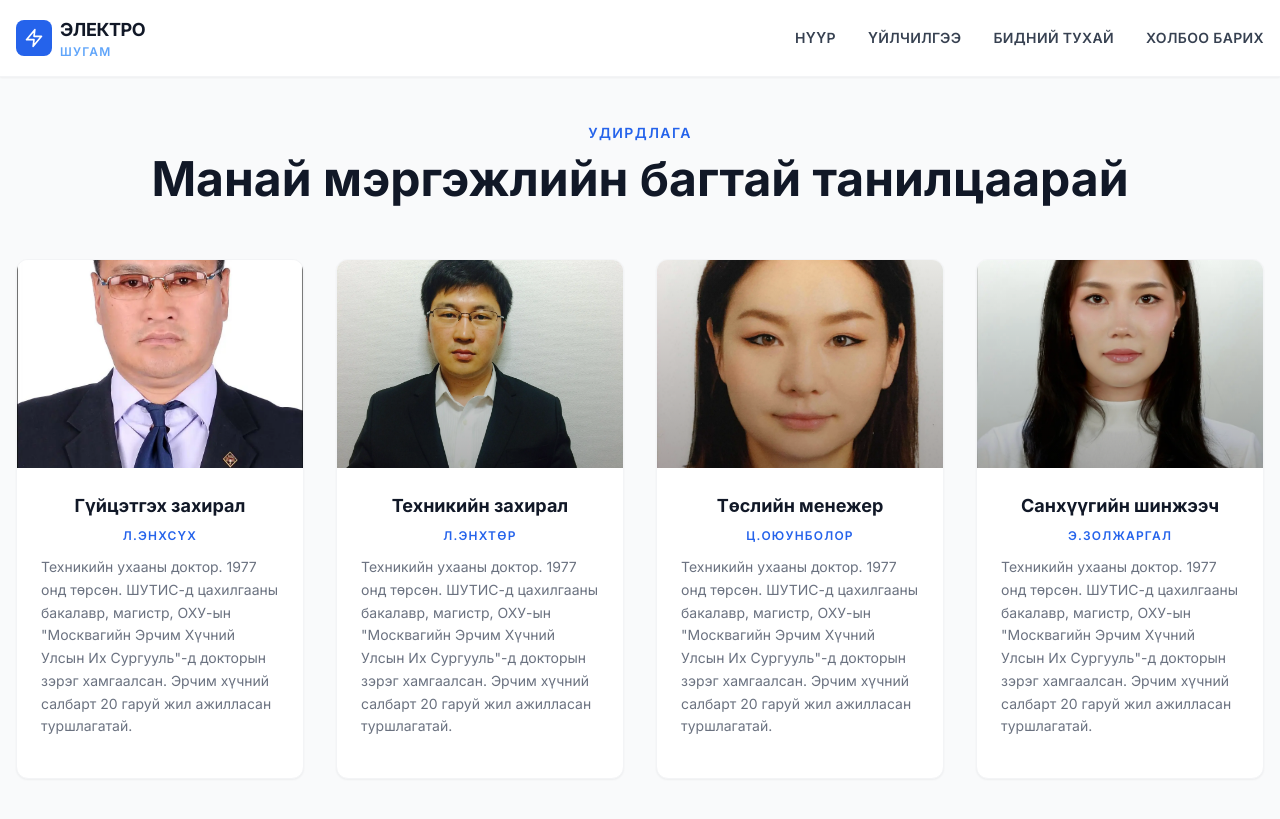
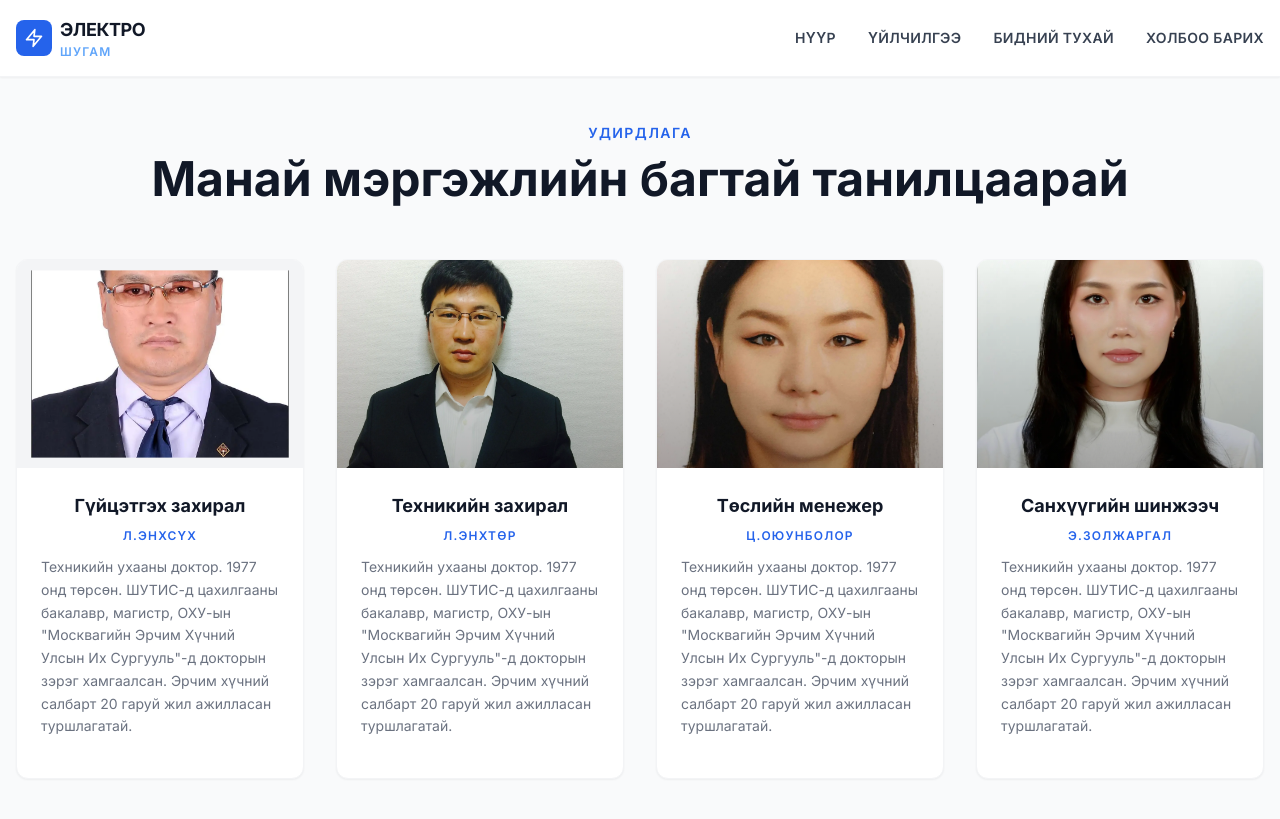
Before and after one commit to electroshugam/electroshugam_web_new, a Jekyll site: the page built from index.html, in a window 1280 px wide and 900 px high, scrolled down 3228 px. Shown: the top 819 px of the window. Built offline with Jekyll 4.4.1, drawn with Linux system fonts in a browser that asks for light colours; nearby versions of some CDN libraries.

Commit message:
fig update

```diff
--- a/index.html
+++ b/index.html
@@ -217,7 +217,7 @@ body_class: hero-dark
           <div class="relative h-52 flex items-center justify-center bg-gray-100">
             <img
               src="{{ '/media/enkhsukh.webp' | relative_url }}"
-              class="h-[80%] w-full h-full object-cover">
+              class="w-full h-full object-cover scale-90">
           </div>
       <div class="absolute inset-0 bg-gradient-to-t from-black/30 to-transparent"></div>
         <div class="p-6">
```
